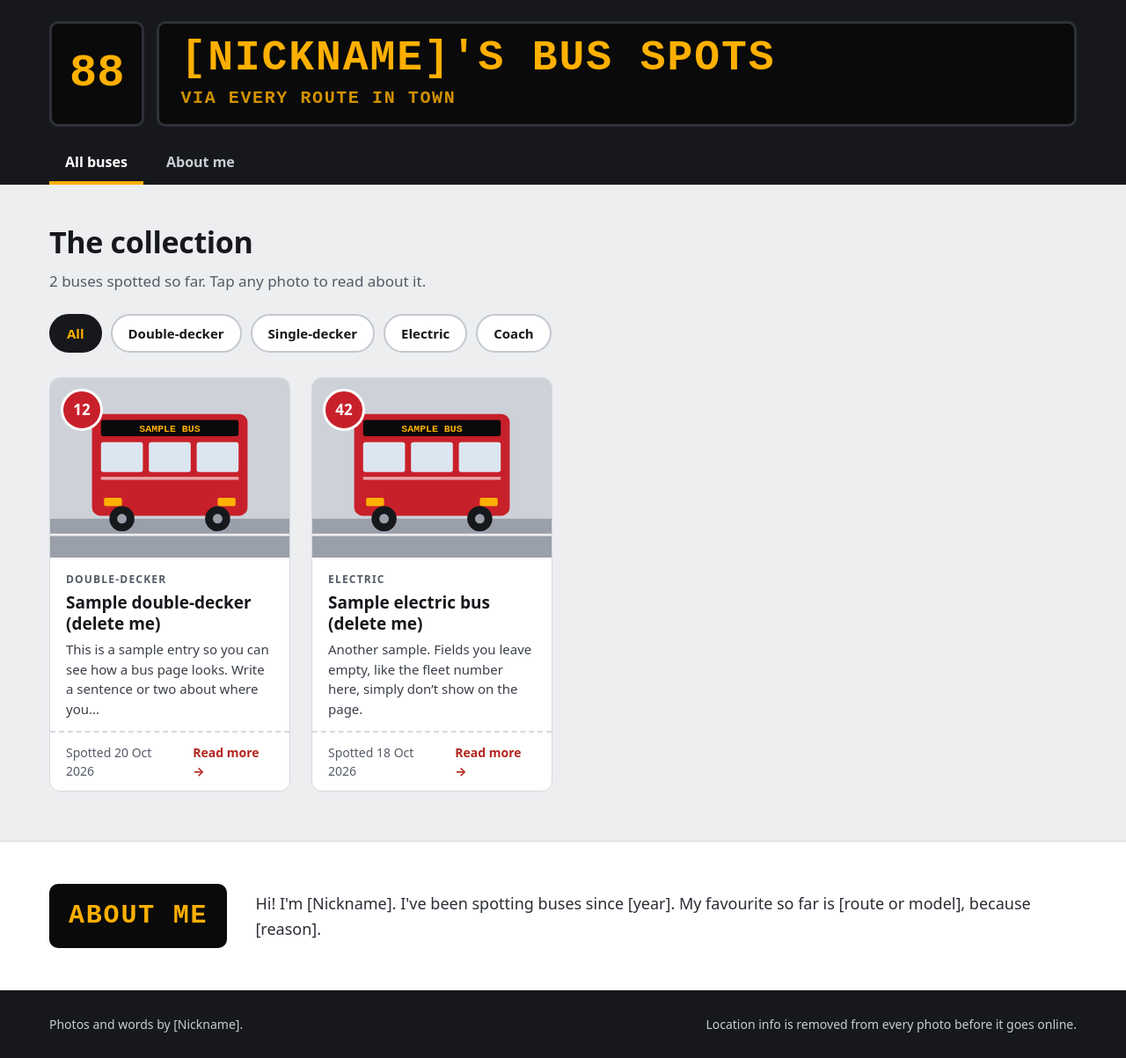
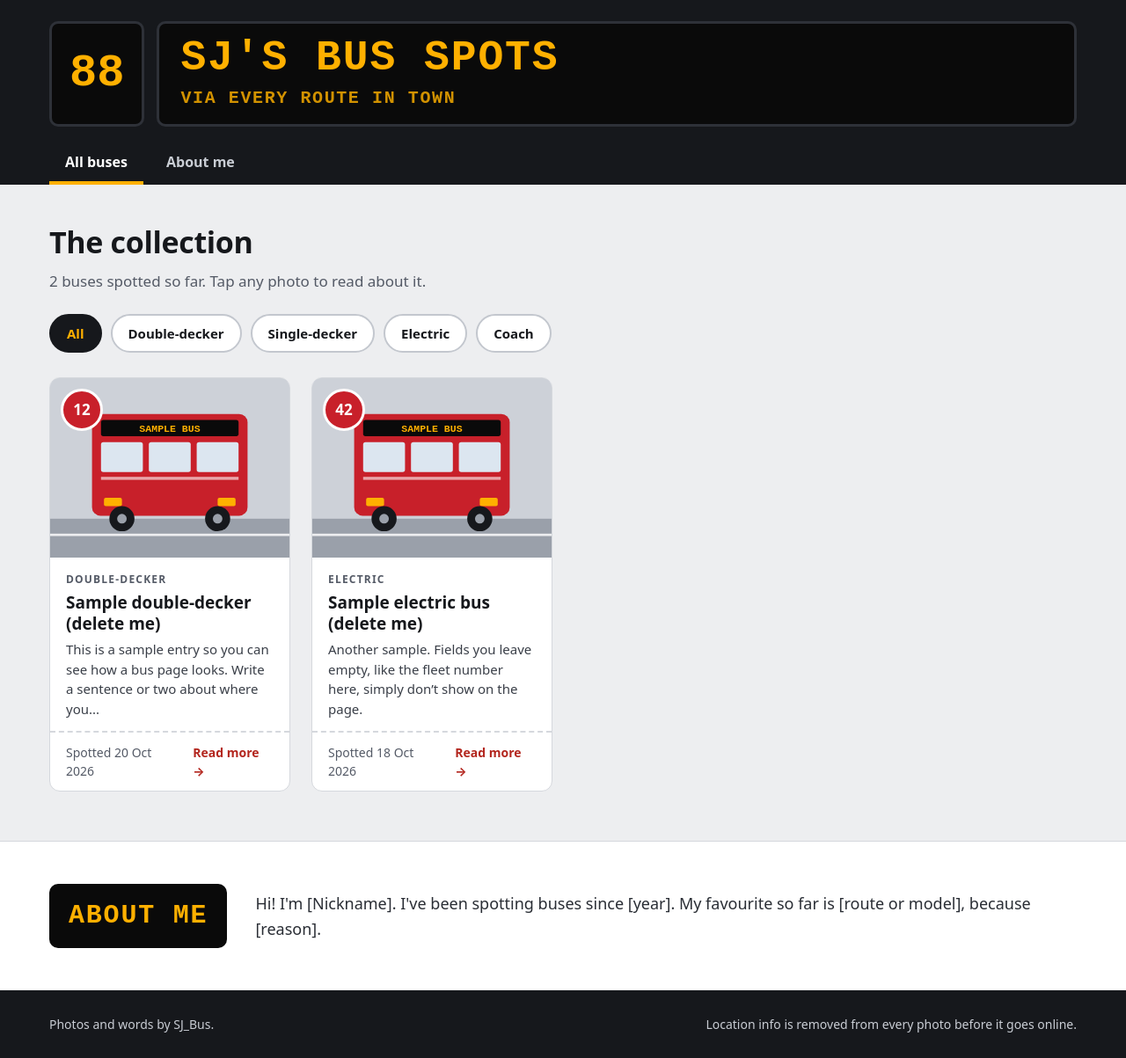
Before and after one commit to huanhero/bus_spots, a Jekyll site: the page built from index.html, in a window 1280 px wide. Shown: the whole page at 88% size. Built offline with Jekyll 4.4.1, drawn with Linux system fonts in a browser that asks for light colours; some web fonts are replaced.

Commit message:
Update site title and nickname in config

```diff
--- a/_config.yml
+++ b/_config.yml
@@ -1,9 +1,9 @@
 # Site settings. Edit the values in quotes; keep the indentation as it is.
 # After a change, GitHub rebuilds the site in about a minute.
 
-title: "[Nickname]'s Bus Spots"
+title: "SJ's Bus Spots"
 tagline: "Via every route in town"
-nickname: "[Nickname]"
+nickname: "SJ_Bus"
 route_badge: "88"            # the number shown in the little LED sign in the header
 
 # Where the site lives: https://huanhero.github.io/bus_spots/
```
